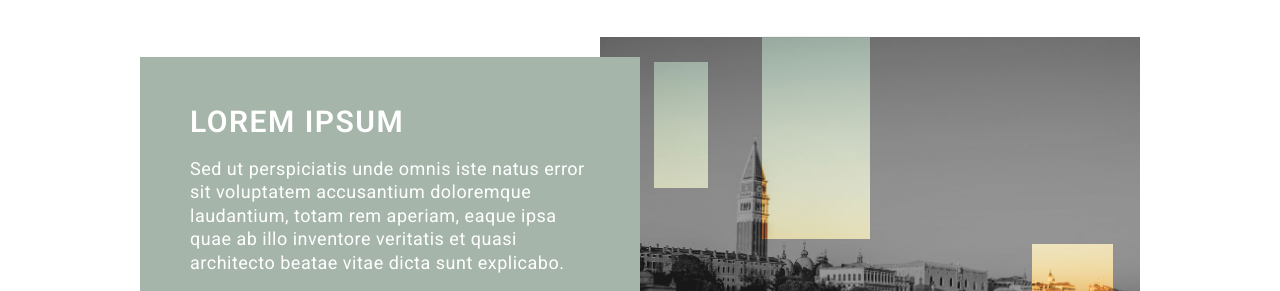
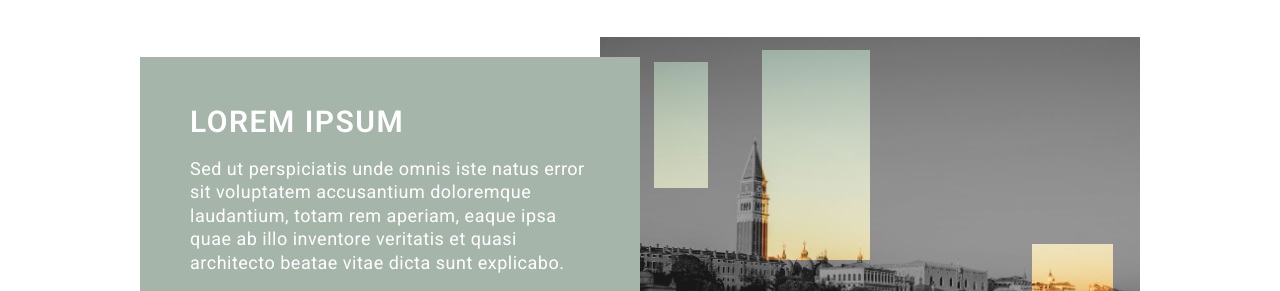
Before and after one commit to lemehovskiy/parallaxColorBars, a website: page demo/index.html in a window 1280 px wide. Shown: the part 843-1134 px from the top of the page. Drawn offline with Linux system fonts and the light colour scheme.

Commit message:
fix demo options

```diff
--- a/demo/index.html
+++ b/demo/index.html
@@ -113,7 +113,7 @@
                             </li>
 
                             <li class="color-bar"
-                                data-parallax-color-bar='{"left": 30, "top": 10, "width": 20, "height": 50, "shift": 700, "duration": 8}'>
+                                data-parallax-color-bar='{"left": 30, "top": 10, "width": 20, "height": 50, "shift": 400, "duration": 8}'>
 
                                 <div class="color-bar-background back-img"
                                      style="background-image: url('imgs/pexels-photo-534327.jpg')"></div>
```
